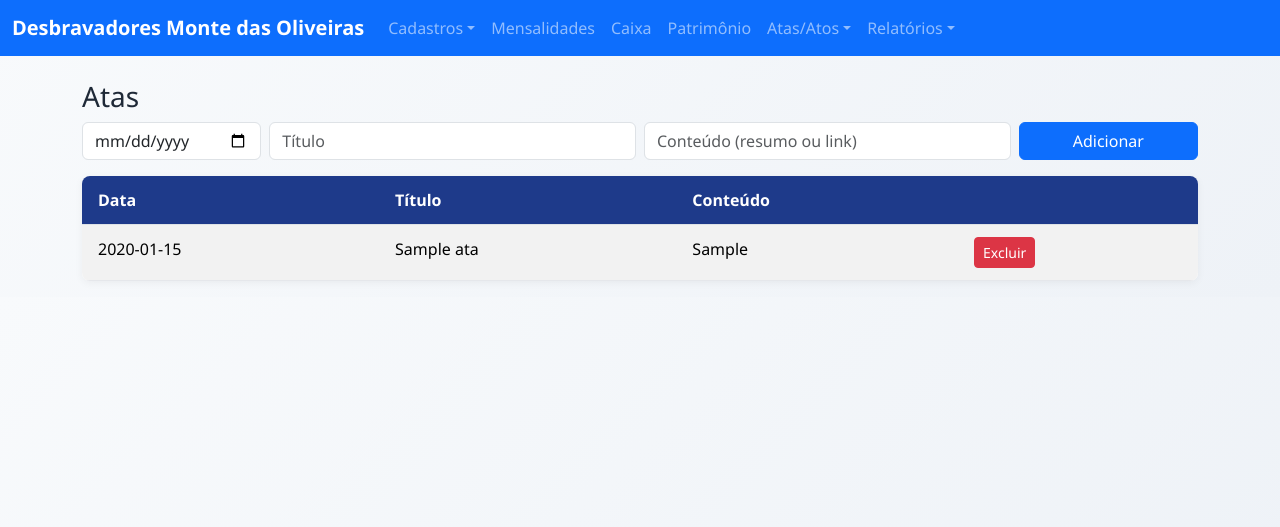
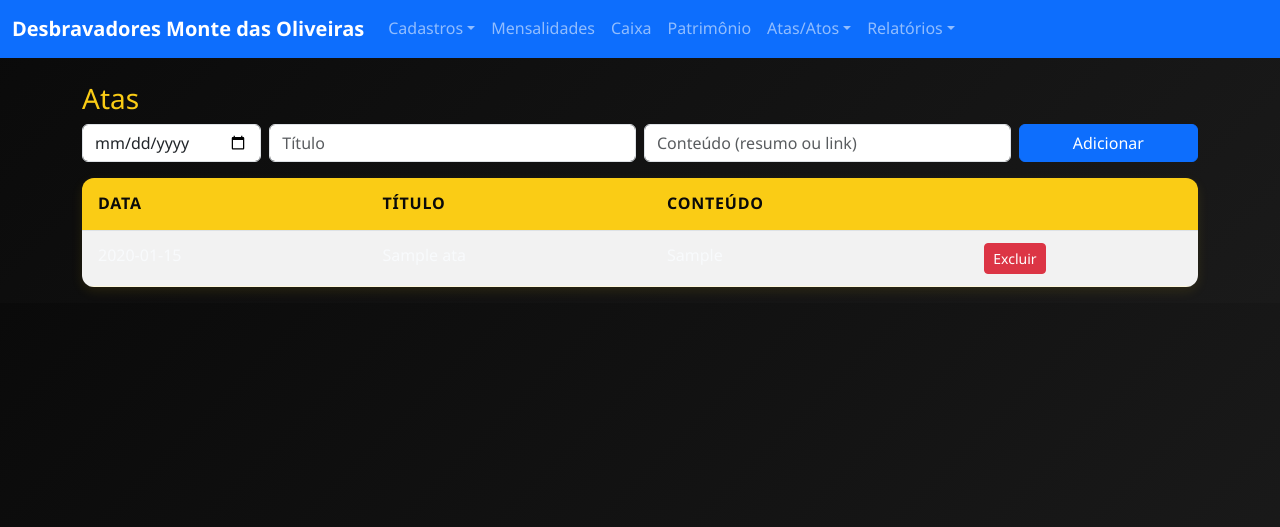
Before and after one commit to matheusnunesdacruz/desbravadores_app_demo, a FastAPI app: page /atas in a window 1280 px wide. Shown: the top 527 px of the page. Run offline with FastAPI, Linux system fonts and the light colour scheme; tables that the repository leaves empty hold one stand-in row (values such as "Sample post"); some libraries are stand-ins or nearby versions.

Commit message:
Update styles.css

```diff
--- a/app/static/styles.css
+++ b/app/static/styles.css
@@ -1,48 +1,77 @@
-/* Fundo suave com gradiente */
+/* Fundo com gradiente elegante */
 body {
-  background: linear-gradient(135deg, #f8fafc, #eef2f7);
+  background: linear-gradient(135deg, #0a0a0a, #1a1a1a);
   font-family: "Segoe UI", Roboto, Helvetica, Arial, sans-serif;
-  color: #1f2937;
+  color: #facc15; /* Amarelo vibrante */
   margin: 0;
   padding: 0;
+  line-height: 1.6;
 }
 
-/* Cartões com sombra e animação */
+/* Cartões sofisticados */
 .card {
   border-radius: 1rem;
-  background: #fff;
-  box-shadow: 0 4px 12px rgba(0,0,0,0.1);
+  background: #111; /* Preto suave */
+  box-shadow: 0 4px 12px rgba(250, 204, 21, 0.2);
   transition: transform 0.2s ease, box-shadow 0.2s ease;
   padding: 1.5rem;
+  color: #facc15;
+  border: 1px solid rgba(250, 204, 21, 0.3);
 }
 
 .card:hover {
-  transform: translateY(-4px);
-  box-shadow: 0 6px 18px rgba(0,0,0,0.15);
+  transform: translateY(-6px);
+  box-shadow: 0 6px 18px rgba(250, 204, 21, 0.4);
 }
 
 /* Tabelas elegantes */
 .table {
-  background: #fff;
+  background: #1a1a1a;
   border-collapse: collapse;
   width: 100%;
-  border-radius: 0.5rem;
+  border-radius: 0.75rem;
   overflow: hidden;
-  box-shadow: 0 2px 8px rgba(0,0,0,0.05);
+  box-shadow: 0 4px 12px rgba(250, 204, 21, 0.1);
 }
 
 .table th {
-  background: #1e3a8a;
-  color: #fff;
+  background: #facc15; /* Amarelo */
+  color: #0a0a0a; /* Preto */
   text-align: left;
-  padding: 0.75rem 1rem;
+  padding: 0.85rem 1rem;
+  font-weight: bold;
+  text-transform: uppercase;
+  letter-spacing: 0.05em;
 }
 
 .table td {
   padding: 0.75rem 1rem;
-  border-bottom: 1px solid #e5e7eb;
+  border-bottom: 1px solid rgba(250, 204, 21, 0.15);
+  color: #f8fafc;
+}
+
+.table tr:nth-child(even) {
+  background: #111;
 }
 
 .table tr:hover {
-  background: #f1f5f9;
+  background: rgba(250, 204, 21, 0.1);
+  transition: background 0.2s ease;
 }
+
+/* Botões */
+.button {
+  background: #facc15;
+  color: #0a0a0a;
+  border: none;
+  border-radius: 0.5rem;
+  padding: 0.6rem 1.2rem;
+  font-weight: bold;
+  cursor: pointer;
+  transition: all 0.2s ease;
+}
+
+.button:hover {
+  background: #ffe55c;
+  box-shadow: 0 4px 10px rgba(250, 204, 21, 0.3);
+}
```
